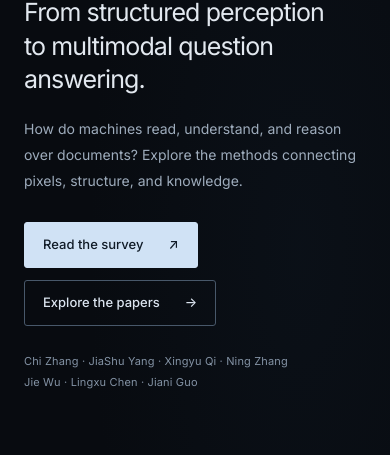
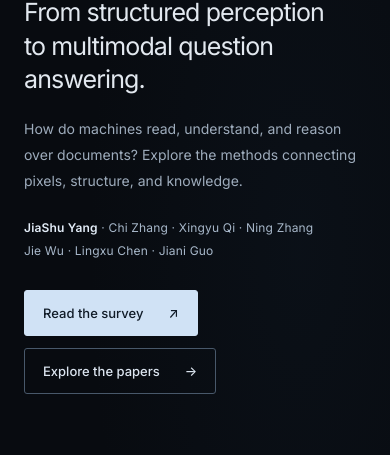
Before and after one commit to Yang-Jiashu/document-intelligence-survey, a plain HTML site: page docs/index.html in a window 390 px wide. Shown: the part 356-811 px from the top of the page. Drawn offline with Linux system fonts and the light colour scheme.

Commit message:
Correct survey author order and foreground the full author list

```diff
--- a/docs/css/home.css
+++ b/docs/css/home.css
@@ -42,7 +42,8 @@ body.home {
 .home .badge-primary { background: #d0e2f5; color: #101b27; border-color: #d0e2f5; }
 .home .badge-secondary { background: transparent; color: #dbe4ef; border-color: #48586a; }
 .home .badge:hover { transform: none; border-color: #e6f2ff; background: #e6f2ff; color: #0d1721; }
-.home .hero-authors { font-size: 11px; font-weight: 400; line-height: 1.9; color: #8392a4; margin-top: 25px; letter-spacing: .015em; }
+.home .hero-authors { font-size: 13px; font-weight: 400; line-height: 1.9; color: #a7b7c9; margin: 23px 0 0; letter-spacing: .015em; }
+.home .hero-authors strong { font-weight: 550; color: #e3edf8; }
 .home .hero-bottom { max-width: 1280px; margin: 52px auto 0; padding: 24px 0; display: flex; align-items: center; justify-content: space-between; border-bottom: 1px solid var(--border); }
 .home .hero-bottom > span { font: 10px/1.5 ui-monospace, SFMono-Regular, Consolas, monospace; letter-spacing: .12em; color: #77899d; }
 .home .hero-bottom a { font-size: 12px; color: #c9d6e5; text-decoration: none; }
@@ -278,7 +279,7 @@ body.home {
   .home .hero-kicker { font-size: 10px; }
   .home .hero-subtitle { font-size: 25px; }
   .home .hero-summary { font-size: 14px; max-width: 430px; }
-  .home .hero-authors { font-size: 11px; }
+  .home .hero-authors { font-size: 12px; }
   .home .document-atlas { max-width: 560px; width: 100%; margin-inline: auto; }
   .home .atlas-art { margin: 0 -12px; }
   .home .atlas-caption { min-height: 145px; }
--- a/docs/index.html
+++ b/docs/index.html
@@ -7,7 +7,7 @@
 <meta name="theme-color" content="#080b10">
 <title>Beyond OCR — A Document Intelligence Research Atlas</title>
 <link rel="stylesheet" href="css/style.css?v=20260712-1">
-<link rel="stylesheet" href="css/home.css?v=20261109-2">
+<link rel="stylesheet" href="css/home.css?v=20261109-3">
 </head>
 <body class="home">
 <a class="skip-link" href="#mainContent">Skip to content</a>
@@ -29,8 +29,9 @@
       <h1 id="heroTitle">Beyond<br><em>OCR.</em></h1>
       <p class="hero-subtitle">From structured perception<br>to multimodal question answering.</p>
       <p class="hero-summary">How do machines read, understand, and reason over documents? Explore the methods connecting pixels, structure, and knowledge.</p>
+      <p class="hero-authors" aria-label="Authors in paper order"><strong>JiaShu Yang</strong> · Chi Zhang · Xingyu Qi · Ning Zhang<br>Jie Wu · Lingxu Chen · Jiani Guo</p>
       <div class="hero-badges"><a href="https://zenodo.org/records/21264117" target="_blank" rel="noreferrer" class="badge badge-primary">Read the survey <span aria-hidden="true">↗</span></a><a href="search.html" class="badge badge-secondary">Explore the papers <span aria-hidden="true">→</span></a></div>
-      <div class="hero-authors">Chi Zhang · JiaShu Yang · Xingyu Qi · Ning Zhang<br>Jie Wu · Lingxu Chen · Jiani Guo</div>
+
     </div>
     <div class="document-atlas" id="documentAtlas" data-stage="perceive">
       <div class="atlas-label"><span>FIG. 01</span> FROM PIXELS TO KNOWLEDGE <span class="atlas-signal" aria-hidden="true">⌁</span></div>
```
